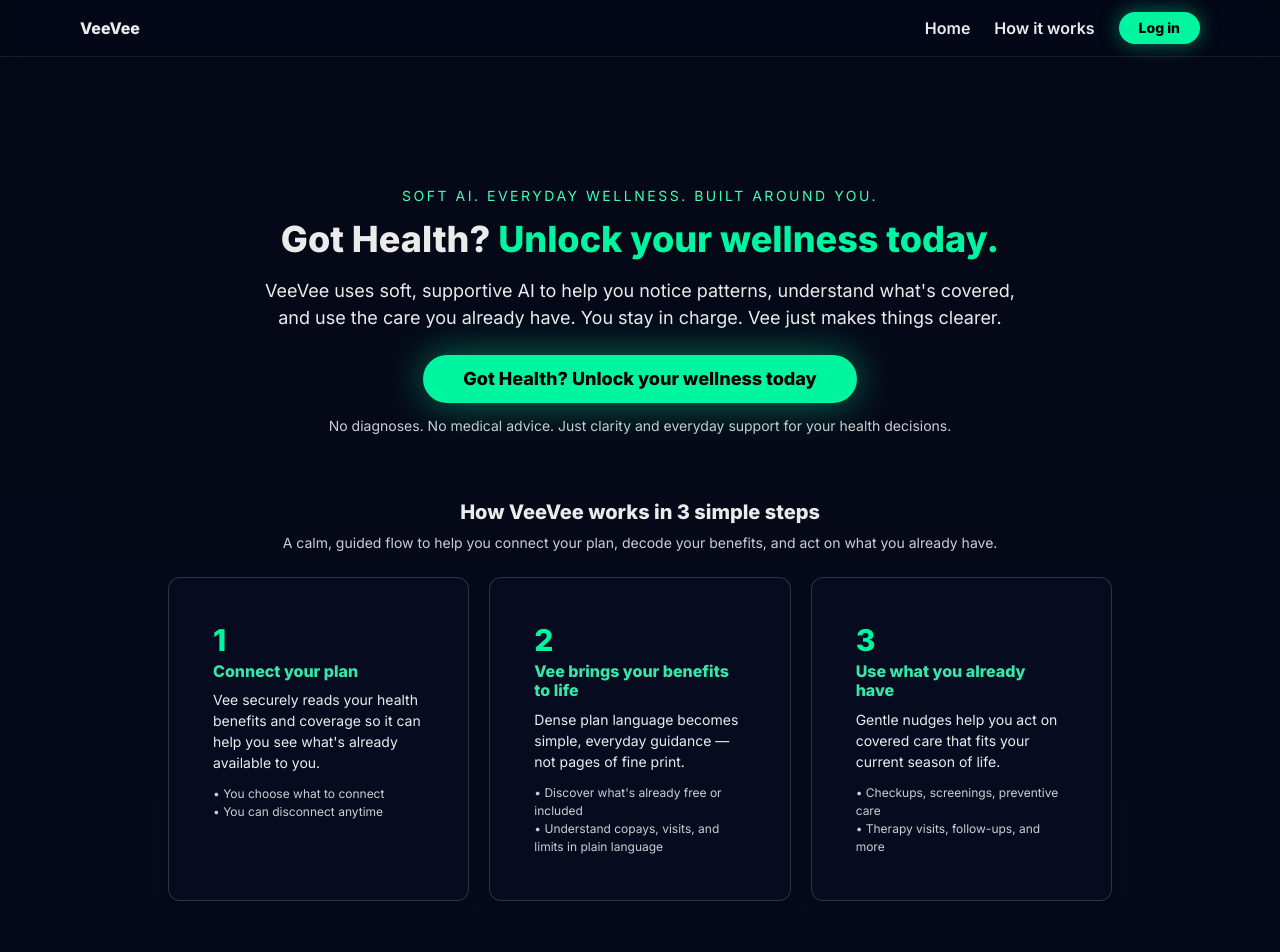
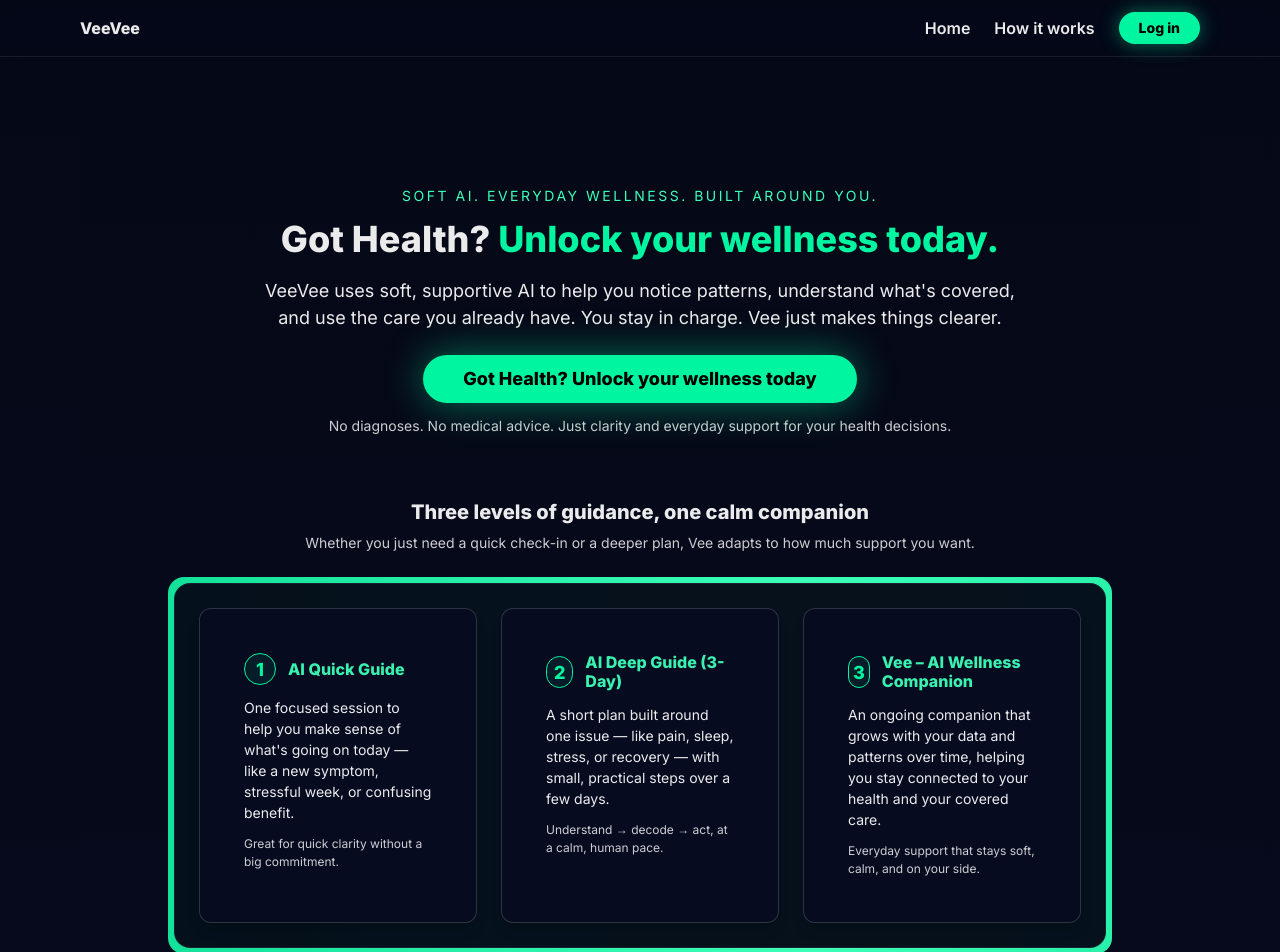
Before and after one commit to cdgonzal/myveevee, a React (Vite) app: page /how-it-works in a window 1280 px wide. Shown: the top 952 px of the page. Built offline with nearby package versions, Linux system fonts and the light colour scheme.

Commit message:
modification of site #5

```diff
--- a/src/pages/HowItWorks.tsx
+++ b/src/pages/HowItWorks.tsx
@@ -1,18 +1,19 @@
 // File: src/pages/HowItWorks.tsx
-// Version: 1.1 (2025-12-07)
+// Version: 1.2 (2025-12-07)
 // Purpose:
-//   Explain "How VeeVee works" in a soft, empowering, funnel-driven way.
-//   Highlights:
-//     - 3-step flow (Connect → Decode → Use what you have)
-//     - Three levels of guidance (Quick Guide, Deep Guide, Companion)
-//     - Clear calls to action into veevee.io
+//   Simplified, funnel-focused "How it works" page centered on AI Wellness Guides.
+//   The page now:
+//     - Leads with the Guides value (Quick, Deep, Companion).
+//     - Uses 1 / 2 / 3 numbering on each Guide card to clarify the lineup.
+//     - Ends with a single, clear CTA to start a first AI Guide for free.
 // Visual & Motion:
-//   - Dark neon background matching Home.
-//   - framer-motion for gentle fade/slide-in of hero + cards.
-//   - Flowing gradient behind the guidance cards.
-// Contrast tweaks (v1.1):
-//   - Increased text contrast (whiteAlpha.900 / .800) for readability.
-//   - Ensured all body copy is clearly visible on dark backgrounds.
+//   - Dark neon background to match Home.
+//   - framer-motion for gentle fade/slide-in.
+//   - Flowing gradient frame around the Guides section.
+//   - Number badges animate on hover via Chakra group hover.
+// Future iterations (not yet implemented):
+//   - Dedicated "Compare plans" or pricing section for the Companion tier.
+//   - Deep links to specific Guide examples (Pain, Sleep, Women’s, etc.).
 
 import {
   Box,
@@ -24,6 +25,7 @@ import {
   Card,
   CardBody,
   useBreakpointValue,
+  Flex,
 } from "@chakra-ui/react";
 import { motion } from "framer-motion";
 import { keyframes } from "@emotion/react";
@@ -53,9 +55,13 @@ export default function HowItWorks() {
       bgGradient="linear(to-b, #050816, #070B1F)"
       color="whiteAlpha.900"
       py={{ base: 10, md: 20 }}
-      px={{ base: 0, md: 0 }}
     >
-      <Stack spacing={{ base: 12, md: 16 }} maxW="5xl" mx="auto" px={{ base: 6, md: 10 }}>
+      <Stack
+        spacing={{ base: 12, md: 16 }}
+        maxW="5xl"
+        mx="auto"
+        px={{ base: 6, md: 10 }}
+      >
         {/* Hero section */}
         <MotionBox
           textAlign="center"
@@ -116,195 +122,19 @@ export default function HowItWorks() {
             </Button>
           </Stack>
 
-          <Text
-            fontSize="sm"
-            color="whiteAlpha.800"
-            mt={3}
-          >
+          <Text fontSize="sm" color="whiteAlpha.800" mt={3}>
             No diagnoses. No medical advice. Just clarity and everyday support
             for your health decisions.
           </Text>
         </MotionBox>
 
-        {/* 3-step section */}
+        {/* AI Wellness Guides – main section */}
         <Stack spacing={6}>
           <MotionBox
             variants={fadeUp}
             initial="hidden"
             animate="visible"
             transition={{ delay: 0.1 }}
-          >
-            <Heading
-              as="h2"
-              size="md"
-              mb={2}
-              textAlign={isMobile ? "left" : "center"}
-            >
-              How VeeVee works in 3 simple steps
-            </Heading>
-            <Text
-              fontSize="sm"
-              color="whiteAlpha.800"
-              textAlign={isMobile ? "left" : "center"}
-            >
-              A calm, guided flow to help you connect your plan, decode your
-              benefits, and act on what you already have.
-            </Text>
-          </MotionBox>
-
-          <SimpleGrid
-            columns={{ base: 1, md: 3 }}
-            spacing={5}
-          >
-            {/* Card 1 */}
-            <MotionCard
-              bg="surface.800"
-              borderWidth="1px"
-              borderColor="whiteAlpha.300"
-              borderRadius="xl"
-              whileHover={{ y: -4, boxShadow: "0 0 28px rgba(0, 245, 160, 0.35)" }}
-              transition={{ type: "spring", stiffness: 260, damping: 18 }}
-              variants={fadeUp}
-              initial="hidden"
-              animate="visible"
-            >
-              <CardBody>
-                {/* Big neon number */}
-                <Heading
-                  as="span"
-                  fontSize="3xl"
-                  fontWeight="800"
-                  color="accent.400"
-                  mb={1}
-                  display="block"
-                >
-                  1
-                </Heading>
-
-                {/* Soft green subheadline */}
-                <Heading
-                  as="h3"
-                  size="sm"
-                  mb={2}
-                  color="accent.300"
-                  opacity={0.9}
-                >
-                  Connect your plan
-                </Heading>
-
-                <Text fontSize="sm" color="whiteAlpha.900" mb={3}>
-                  Vee securely reads your health benefits and coverage so it can
-                  help you see what&apos;s already available to you.
-                </Text>
-                <Text fontSize="xs" color="whiteAlpha.800">
-                  • You choose what to connect
-                  <br />
-                  • You can disconnect anytime
-                </Text>
-              </CardBody>
-            </MotionCard>
-
-            {/* Card 2 */}
-            <MotionCard
-              bg="surface.800"
-              borderWidth="1px"
-              borderColor="whiteAlpha.300"
-              borderRadius="xl"
-              whileHover={{ y: -4, boxShadow: "0 0 28px rgba(0, 245, 160, 0.35)" }}
-              transition={{ type: "spring", stiffness: 260, damping: 18, delay: 0.05 }}
-              variants={fadeUp}
-              initial="hidden"
-              animate="visible"
-            >
-              <CardBody>
-                <Heading
-                  as="span"
-                  fontSize="3xl"
-                  fontWeight="800"
-                  color="accent.400"
-                  mb={1}
-                  display="block"
-                >
-                  2
-                </Heading>
-
-                <Heading
-                  as="h3"
-                  size="sm"
-                  mb={2}
-                  color="accent.300"
-                  opacity={0.9}
-                >
-                  Vee brings your benefits to life
-                </Heading>
-
-                <Text fontSize="sm" color="whiteAlpha.900" mb={3}>
-                  Dense plan language becomes simple, everyday guidance — not
-                  pages of fine print.
-                </Text>
-                <Text fontSize="xs" color="whiteAlpha.800">
-                  • Discover what&apos;s already free or included
-                  <br />
-                  • Understand copays, visits, and limits in plain language
-                </Text>
-              </CardBody>
-            </MotionCard>
-
-            {/* Card 3 */}
-            <MotionCard
-              bg="surface.800"
-              borderWidth="1px"
-              borderColor="whiteAlpha.300"
-              borderRadius="xl"
-              whileHover={{ y: -4, boxShadow: "0 0 28px rgba(0, 245, 160, 0.35)" }}
-              transition={{ type: "spring", stiffness: 260, damping: 18, delay: 0.1 }}
-              variants={fadeUp}
-              initial="hidden"
-              animate="visible"
-            >
-              <CardBody>
-                <Heading
-                  as="span"
-                  fontSize="3xl"
-                  fontWeight="800"
-                  color="accent.400"
-                  mb={1}
-                  display="block"
-                >
-                  3
-                </Heading>
-
-                <Heading
-                  as="h3"
-                  size="sm"
-                  mb={2}
-                  color="accent.300"
-                  opacity={0.9}
-                >
-                  Use what you already have
-                </Heading>
-
-                <Text fontSize="sm" color="whiteAlpha.900" mb={3}>
-                  Gentle nudges help you act on covered care that fits your
-                  current season of life.
-                </Text>
-                <Text fontSize="xs" color="whiteAlpha.800">
-                  • Checkups, screenings, preventive care
-                  <br />
-                  • Therapy visits, follow-ups, and more
-                </Text>
-              </CardBody>
-            </MotionCard>
-          </SimpleGrid>
-        </Stack>
-
-        {/* Levels of guidance section */}
-        <Stack spacing={6}>
-          <MotionBox
-            variants={fadeUp}
-            initial="hidden"
-            animate="visible"
-            transition={{ delay: 0.15 }}
           >
             <Heading
               as="h2"
@@ -343,6 +173,7 @@ export default function HowItWorks() {
                 columns={{ base: 1, md: 3 }}
                 spacing={{ base: 4, md: 6 }}
               >
+                {/* Guide 1 */}
                 <MotionCard
                   bg="surface.800"
                   borderRadius="xl"
@@ -351,11 +182,54 @@ export default function HowItWorks() {
                   variants={fadeUp}
                   initial="hidden"
                   animate="visible"
+                  whileHover={{
+                    y: -4,
+                    boxShadow: "0 0 28px rgba(0, 245, 160, 0.35)",
+                  }}
+                  transition={{
+                    type: "spring",
+                    stiffness: 260,
+                    damping: 18,
+                  }}
+                  role="group"
                 >
                   <CardBody>
-                    <Heading as="h3" size="sm" mb={2} color="accent.400">
+                    <Flex align="center" mb={3}>
+                      {/* Number badge */}
+                      <Box
+                        w={8}
+                        h={8}
+                        borderRadius="full"
+                        display="flex"
+                        alignItems="center"
+                        justifyContent="center"
+                        fontWeight="800"
+                        fontSize="lg"
+                        bg="rgba(0, 245, 160, 0.08)"
+                        color="accent.400"
+                        border="1px solid"
+                        borderColor="accent.400"
+                        transition="all 0.2s ease-out"
+                        _groupHover={{
+                          bg: "accent.400",
+                          color: "#050816",
+                          boxShadow: "0 0 18px rgba(0, 245, 160, 0.6)",
+                          transform: "translateY(-1px)",
+                        }}
+                      >
+                        1
+                      </Box>
+                      <Heading
+                        as="h3"
+                        size="sm"
+                        ml={3}
+                        color="accent.300"
+                        opacity={0.95}
+                      >
                         AI Quick Guide
                       </Heading>
+                    </Flex>
+
                     <Text fontSize="sm" color="whiteAlpha.900" mb={3}>
                       One focused session to help you make sense of what&apos;s
                       going on today — like a new symptom, stressful week, or
@@ -367,6 +241,7 @@ export default function HowItWorks() {
                   </CardBody>
                 </MotionCard>
 
+                {/* Guide 2 */}
                 <MotionCard
                   bg="surface.800"
                   borderRadius="xl"
@@ -376,11 +251,48 @@ export default function HowItWorks() {
                   initial="hidden"
                   animate="visible"
                   transition={{ delay: 0.05 }}
+                  whileHover={{
+                    y: -4,
+                    boxShadow: "0 0 28px rgba(0, 245, 160, 0.35)",
+                  }}
+                  role="group"
                 >
                   <CardBody>
-                    <Heading as="h3" size="sm" mb={2} color="accent.400">
+                    <Flex align="center" mb={3}>
+                      <Box
+                        w={8}
+                        h={8}
+                        borderRadius="full"
+                        display="flex"
+                        alignItems="center"
+                        justifyContent="center"
+                        fontWeight="800"
+                        fontSize="lg"
+                        bg="rgba(0, 245, 160, 0.08)"
+                        color="accent.400"
+                        border="1px solid"
+                        borderColor="accent.400"
+                        transition="all 0.2s ease-out"
+                        _groupHover={{
+                          bg: "accent.400",
+                          color: "#050816",
+                          boxShadow: "0 0 18px rgba(0, 245, 160, 0.6)",
+                          transform: "translateY(-1px)",
+                        }}
+                      >
+                        2
+                      </Box>
+                      <Heading
+                        as="h3"
+                        size="sm"
+                        ml={3}
+                        color="accent.300"
+                        opacity={0.95}
+                      >
                         AI Deep Guide (3-Day)
                       </Heading>
+                    </Flex>
+
                     <Text fontSize="sm" color="whiteAlpha.900" mb={3}>
                       A short plan built around one issue — like pain, sleep,
                       stress, or recovery — with small, practical steps over a few
@@ -392,6 +304,7 @@ export default function HowItWorks() {
                   </CardBody>
                 </MotionCard>
 
+                {/* Guide 3 */}
                 <MotionCard
                   bg="surface.800"
                   borderRadius="xl"
@@ -401,11 +314,48 @@ export default function HowItWorks() {
                   initial="hidden"
                   animate="visible"
                   transition={{ delay: 0.1 }}
+                  whileHover={{
+                    y: -4,
+                    boxShadow: "0 0 28px rgba(0, 245, 160, 0.35)",
+                  }}
+                  role="group"
                 >
                   <CardBody>
-                    <Heading as="h3" size="sm" mb={2} color="accent.400">
+                    <Flex align="center" mb={3}>
+                      <Box
+                        w={8}
+                        h={8}
+                        borderRadius="full"
+                        display="flex"
+                        alignItems="center"
+                        justifyContent="center"
+                        fontWeight="800"
+                        fontSize="lg"
+                        bg="rgba(0, 245, 160, 0.08)"
+                        color="accent.400"
+                        border="1px solid"
+                        borderColor="accent.400"
+                        transition="all 0.2s ease-out"
+                        _groupHover={{
+                          bg: "accent.400",
+                          color: "#050816",
+                          boxShadow: "0 0 18px rgba(0, 245, 160, 0.6)",
+                          transform: "translateY(-1px)",
+                        }}
+                      >
+                        3
+                      </Box>
+                      <Heading
+                        as="h3"
+                        size="sm"
+                        ml={3}
+                        color="accent.300"
+                        opacity={0.95}
+                      >
                         Vee – AI Wellness Companion
                       </Heading>
+                    </Flex>
+
                     <Text fontSize="sm" color="whiteAlpha.900" mb={3}>
                       An ongoing companion that grows with your data and patterns
                       over time, helping you stay connected to your health and
@@ -424,7 +374,7 @@ export default function HowItWorks() {
         {/* Bottom CTA */}
         <Stack spacing={4} textAlign="center">
           <Heading as="h2" size="md">
-            Ready to see what&apos;s already covered?
+            Ready to start your first AI Wellness Guide?
           </Heading>
           <Text
             fontSize="sm"
@@ -432,8 +382,9 @@ export default function HowItWorks() {
             maxW="2xl"
             mx="auto"
           >
-            VeeVee helps you unlock the value of benefits you already have, with
-            gentle guidance instead of overwhelm.
+            Create a free account at VeeVee.io, connect your plan, and let Vee
+            surface the benefits and support you already have — starting with a
+            free AI Quick Guide.
           </Text>
           <Button
             as="a"
@@ -445,7 +396,7 @@ export default function HowItWorks() {
             alignSelf="center"
             boxShadow="0 0 28px rgba(0, 245, 160, 0.35)"
           >
-            Start at VeeVee.io →
+            Start your first AI Guide for free →
           </Button>
         </Stack>
 
```
Lines whose indentation alone changed are shown as unchanged.
